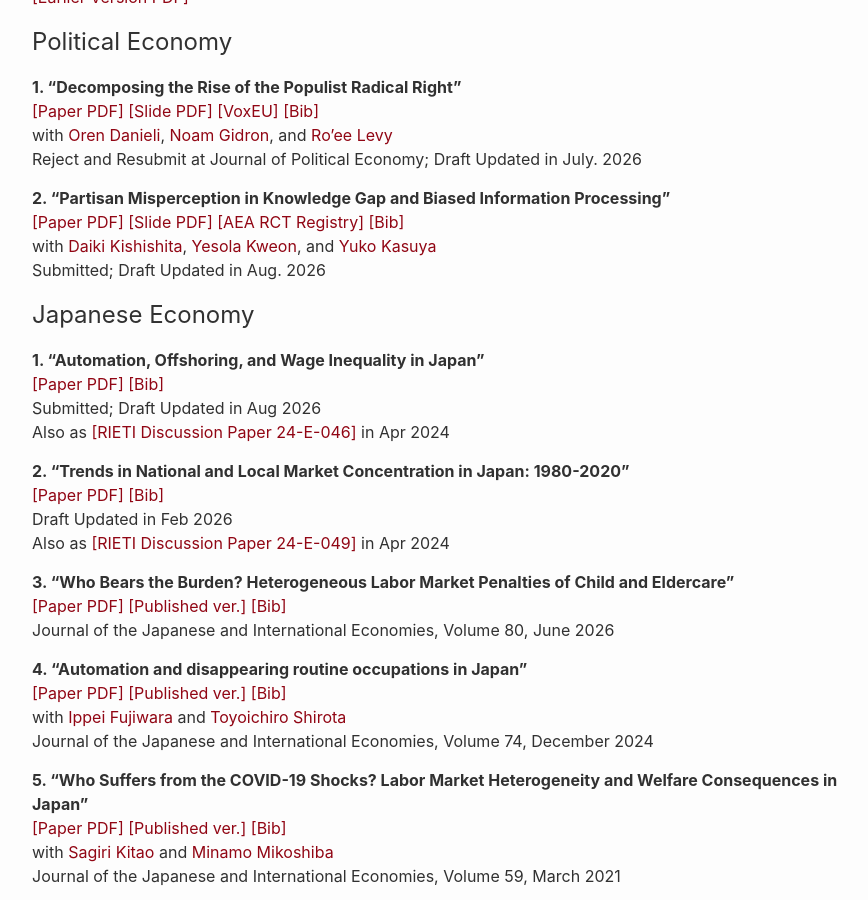
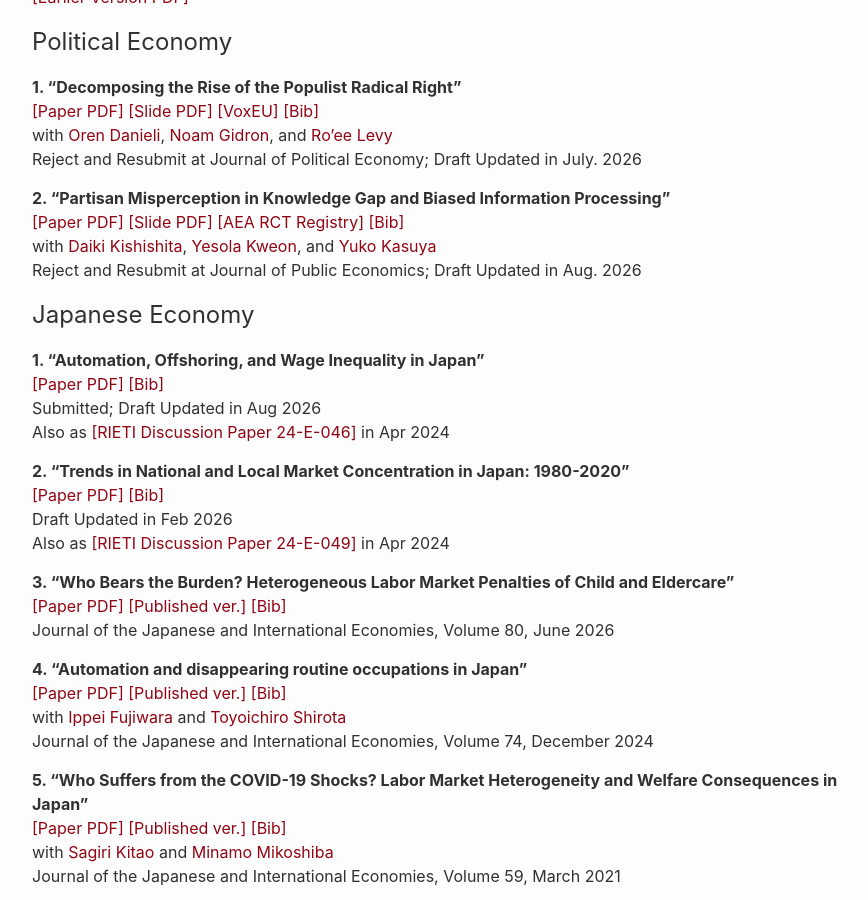
Before and after one commit to shinnkikuchi/shinnkikuchi.github.io, a Jekyll site: the page built from index.md, in a window 1280 px wide and 900 px high, scrolled down 951 px. Shown: the whole window, without its empty margins (188-1056 px from the left). Built offline with Jekyll 4.4.1, drawn with Linux system fonts in a browser that asks for light colours.

Commit message:
Update index.md

```diff
--- a/index.md
+++ b/index.md
@@ -82,7 +82,7 @@
 <a href="https://yesolakweon.github.io/" target="_blank">Yesola Kweon</a>, and
 <a href="https://yukokasuya.com/" target="_blank">Yuko Kasuya</a>
 <br>
-Submitted; Draft Updated in Aug. 2026
+Reject and Resubmit at Journal of Public Economics; Draft Updated in Aug. 2026
 <br>
 
 ## Japanese Economy
```
